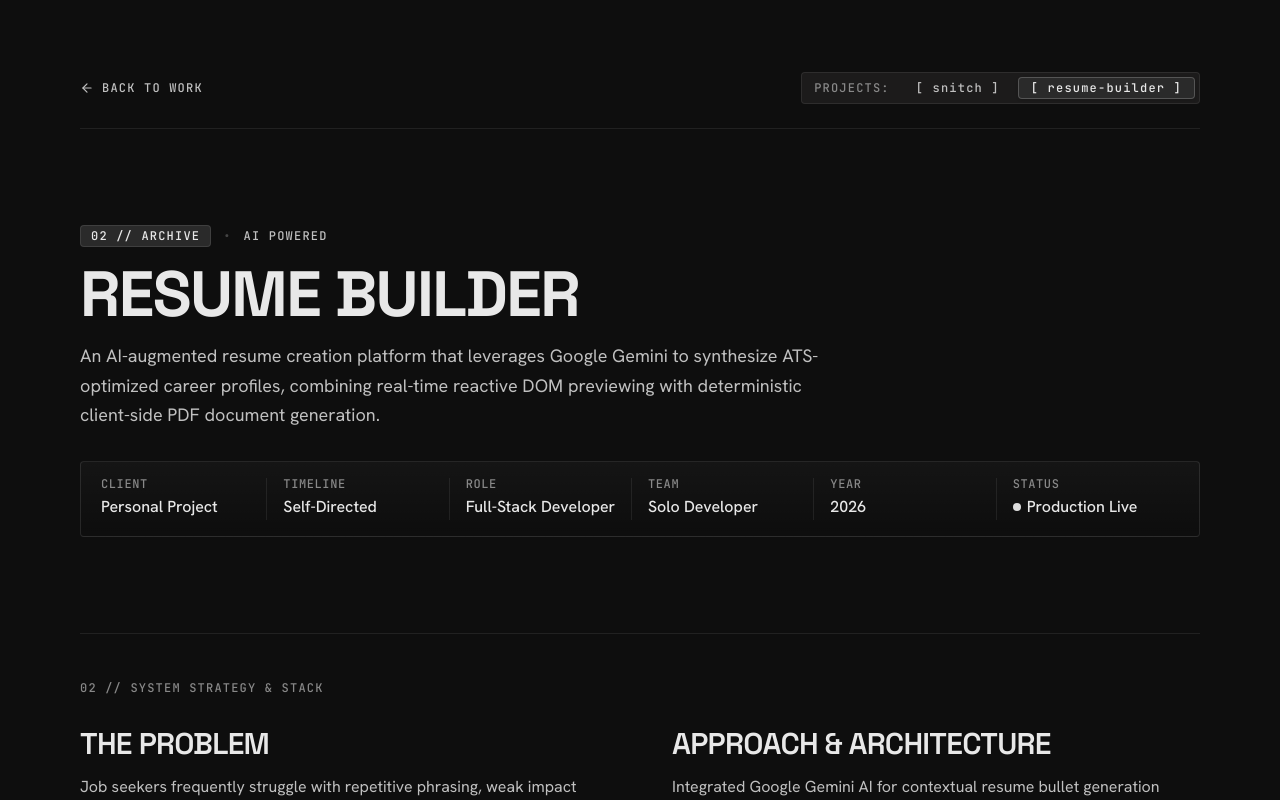
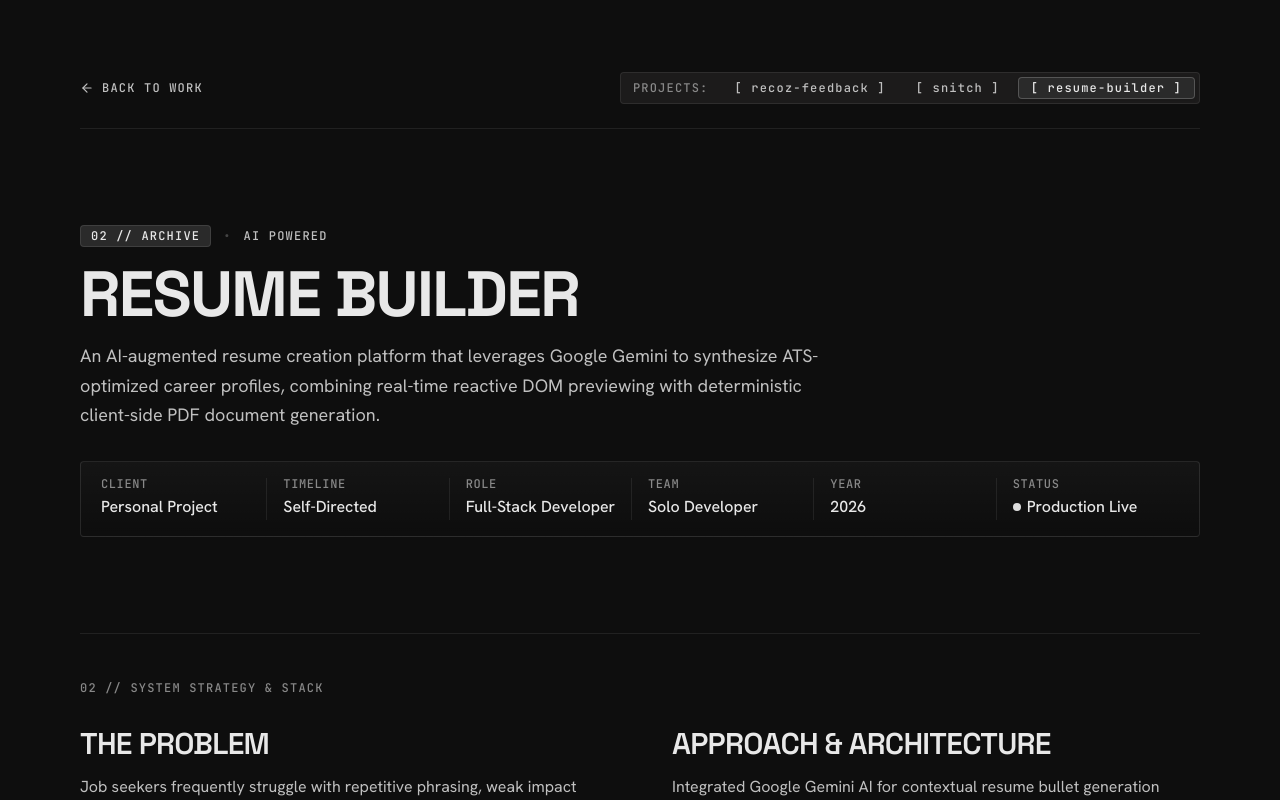
Before and after one commit to amansahux/Portfolio-2.0, a Next.js app: page /projects/resume-builder in a window 1280 px wide. Shown: the top 800 px of the page. Built offline with nearby package versions, Linux system fonts and the light colour scheme.

Commit message:
feat: add project dataset and TypeScript interfaces for portfolio

```diff
--- a/src/data/projects.ts
+++ b/src/data/projects.ts
@@ -72,8 +72,163 @@ export interface ProjectItem {
 
 export const projectsData: ProjectItem[] = [
   // ==========================================================
-  // 01. SNITCH
+  // 01. Recoz Feedback
   // ==========================================================
+  {
+    slug: "recoz-feedback",
+    number: "02",
+    archiveLabel: "02 // ARCHIVE",
+    category: "CUSTOMER FEEDBACK PLATFORM",
+    title: "RecozFeedback",
+    subtitle: "Customer Feedback & Experience Platform",
+
+    description:
+      "A customer feedback platform built to help businesses collect responses through public surveys, measure NPS, CSAT, and CES, analyze customer sentiment and recurring topics, and manage feedback through a simple closed-loop workflow.",
+
+    // CONTEXT & SCOPE
+    client: "Personal Project",
+    timeline: "Self-Directed",
+    role: "Full-Stack Developer",
+    team: "Solo Developer",
+    year: "2026",
+    status: "MVP / Production Ready",
+
+    // PROCESS & STRATEGY
+    problem:
+      "Customer feedback is often scattered across forms, messages, and disconnected workflows, making it difficult for businesses to understand customer experience and act on recurring issues. The core challenge was creating one streamlined system that could collect feedback, measure experience, surface meaningful patterns, and track issues through resolution.",
+
+    approach:
+      "Engineered a modular MERN application where businesses can create dynamic feedback surveys, publish them through shareable links, QR codes, and website widgets, collect responses without requiring customer accounts, and manage resulting feedback through metrics, text analysis, status tracking, and follow-up workflows.",
+
+    architecture:
+      "The platform follows a layered MERN architecture with React and React Router powering the client application, TanStack Query managing server state, Redux Toolkit handling lightweight client state, and an Express/Node.js REST API organized into routes, controllers, services, and Mongoose data models backed by MongoDB. Authentication uses JWT stored in a secure HTTP-only cookie.",
+
+    decisions: [
+      "Designed a dynamic survey system where questions are embedded within surveys and each question has its own identifier for reliable answer mapping.",
+      "Used TanStack Query for server-state fetching, caching, and mutations while keeping Redux Toolkit limited to client-side global state.",
+      "Implemented JWT authentication using HTTP-only cookies with a seven-day expiration instead of exposing tokens to client-side storage.",
+      "Designed public survey routes that allow external customers to submit feedback without creating Recoz accounts.",
+      "Built organization-level data isolation so authenticated business users only access their own surveys, customers, responses, and analytics.",
+      "Implemented NPS, CSAT, and CES calculations directly from collected response data.",
+      "Built a lightweight response-analysis layer for sentiment and topic detection without requiring paid external AI services.",
+      "Added QR-code and website-widget distribution methods that reuse the same dynamic public survey experience.",
+      "Structured feedback around a simple open → in-progress → resolved lifecycle with internal follow-up notes.",
+      "Designed responsive customer-facing and business-facing interfaces using reusable React components.",
+    ],
+
+    technologies: [
+      "React.js",
+      "Node.js",
+      "Express.js",
+      "MongoDB",
+      "Mongoose",
+      "JavaScript",
+      "Tailwind CSS",
+      "TanStack Query",
+      "Redux Toolkit",
+      "React Router",
+      "JWT",
+      "bcrypt",
+      "Recharts",
+      "Lucide React",
+      "Zod",
+    ],
+
+    features: [
+      {
+        number: "01",
+        title: "Multi-Channel Feedback",
+        description:
+          "Create dynamic surveys and distribute them through public links, QR codes, and embeddable website widgets while using a single customer-facing survey experience.",
+      },
+      {
+        number: "02",
+        title: "Experience Measurement",
+        description:
+          "Collect and calculate NPS, CSAT, and CES scores directly from customer responses with dedicated metrics and analytics views.",
+      },
+      {
+        number: "03",
+        title: "Response Analysis",
+        description:
+          "Analyze submitted text responses using sentiment and topic detection to surface recurring customer concerns and experience patterns.",
+      },
+      {
+        number: "04",
+        title: "Closed-Loop Feedback",
+        description:
+          "Review individual responses, track their status, add internal follow-up notes, and move feedback from open to in-progress and finally resolved.",
+      },
+    ],
+
+    // VISUALS / MEDIA
+    telemetryUrl: "",
+    telemetryStatus: "",
+    media: [
+      {
+        type: "image",
+        src: "https://ik.imagekit.io/sg9dyvpi0/Screenshot%202026-09-24%20124754.png",
+        alt: "Recoz Feedback customer feedback dashboard",
+        caption: "Recoz Feedback Analytics & Customer Experience Dashboard",
+        figureLabel: "FIGURE 2.1 — ANALYTICS & EXPERIENCE OVERVIEW",
+        badge: "PRODUCT UI",
+      },
+      {
+        type: "image",
+        src: "https://ik.imagekit.io/sg9dyvpi0/image.png",
+        alt: "Recoz Feedback survey builder and feedback workflow",
+        caption: "Recoz Feedback Survey Builder & Response Management",
+        figureLabel: "FIGURE 2.2 — SURVEY & FEEDBACK WORKFLOWS",
+        badge: "MVP SYSTEM",
+      },
+    ],
+
+    // RESULTS & IMPACT
+    results: [
+      {
+        value: "MERN",
+        label: "FULL-STACK PRODUCT",
+        description:
+          "Built a complete feedback platform spanning authentication, survey creation, response collection, analytics, and feedback management.",
+      },
+      {
+        value: "3",
+        label: "CORE CX METRICS",
+        description:
+          "Implemented NPS, CSAT, and CES measurement directly from collected customer responses.",
+      },
+      {
+        value: "3",
+        label: "FEEDBACK CHANNELS",
+        description:
+          "Enabled customer response collection through public links, QR codes, and website widgets.",
+      },
+      {
+        value: "100%",
+        label: "RESPONSIVE EXPERIENCE",
+        description:
+          "Designed responsive business dashboards and mobile-first customer feedback experiences across modern breakpoints.",
+      },
+    ],
+
+    outcome:
+      "Strengthened full-stack product engineering skills across authentication, REST API architecture, dynamic survey systems, MongoDB data modeling, customer feedback analytics, responsive UX, and organization-scoped application design.",
+
+    // LINKS
+    demoUrl: "https://ricoz-feedback-production.up.railway.app/",
+    codeUrl: "https://github.com/amansahux/Ricoz-Feedback",
+    versionLabel: "VERSION 1.0.0-MVP",
+
+    nextProject: "snitch",
+
+    imageSrc: "https://ik.imagekit.io/sg9dyvpi0/ricoz-feedback-production.up.railway.app-analytics.png",
+    imageAlt: "Recoz Feedback Customer Feedback & Experience Platform",
+  },
+
+  // ==========================================================
+  // 02. SNITCH
+  // ==========================================================
+
   {
     slug: "snitch",
     number: "01",
@@ -214,7 +369,7 @@ export const projectsData: ProjectItem[] = [
   },
 
   // ==========================================================
-  // 02. RESUME BUILDER
+  // 03. RESUME BUILDER
   // ==========================================================
   {
     slug: "resume-builder",
@@ -350,4 +505,5 @@ export const projectsData: ProjectItem[] = [
     imageSrc: "https://ik.imagekit.io/sg9dyvpi0/Resume%20Builder.png?updatedAt=1781882255849",
     imageAlt: "AI-Powered Resume Builder Platform",
   },
+
 ];
```
